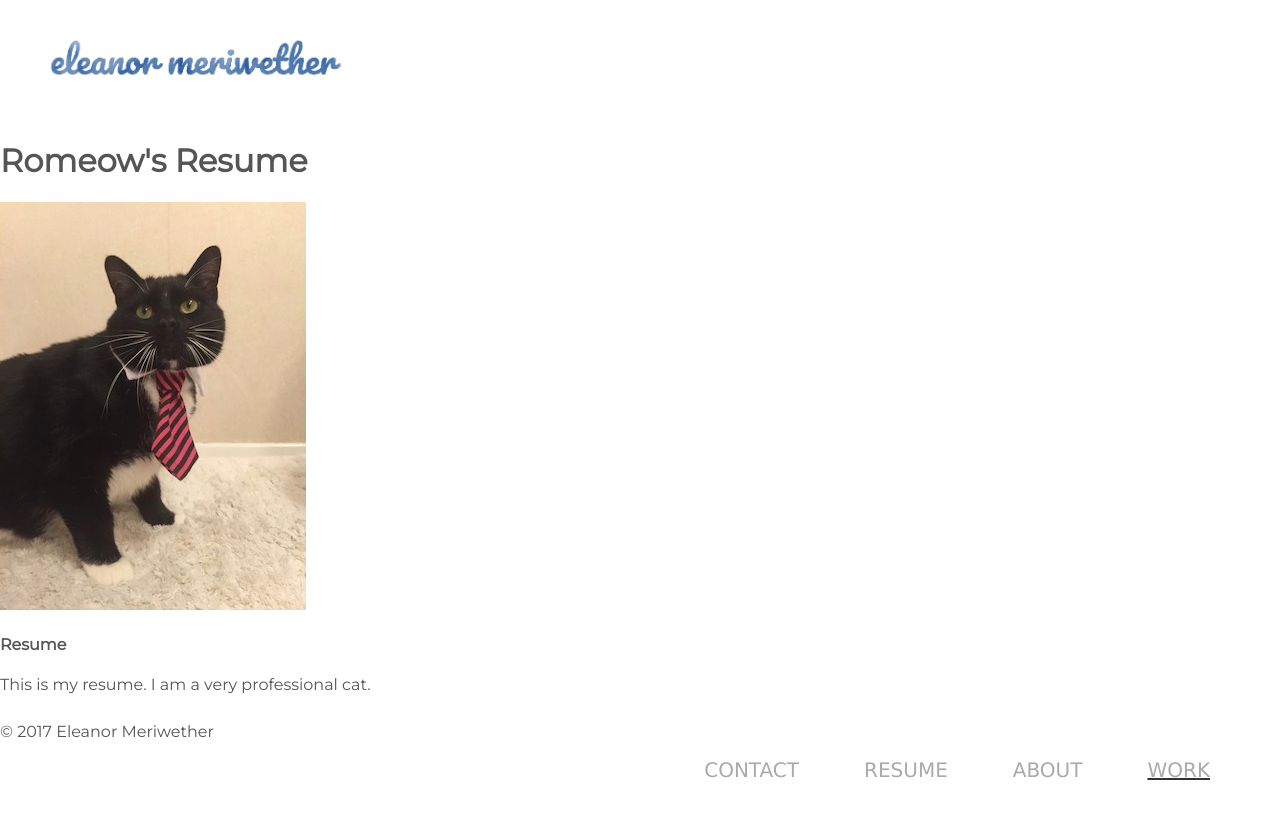
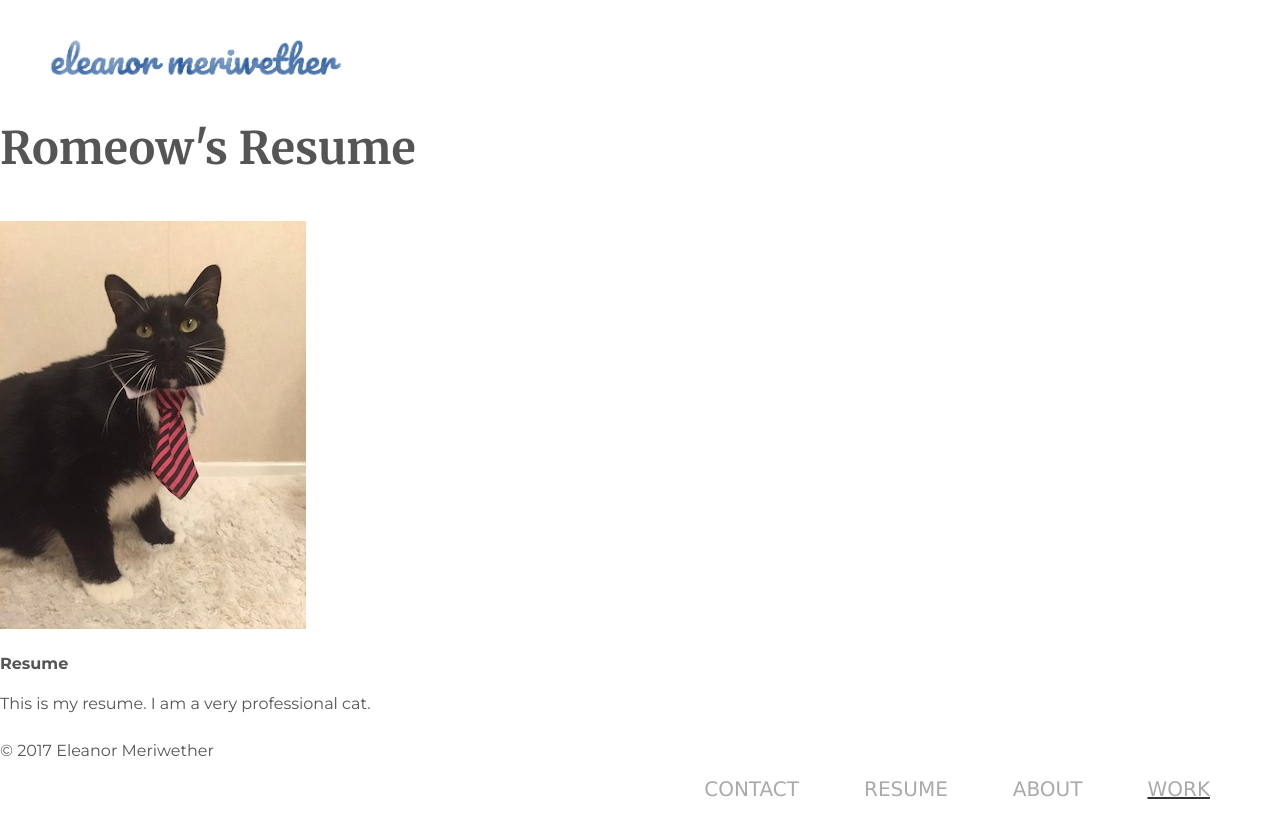
Before and after one commit to emeriwether/emeriwether.github.io, a Jekyll site: the page built from resume.html, in a window 1280 px wide. Shown: the top 838 px of the page. Built offline with Jekyll 4.4.1, drawn with Linux system fonts in a browser that asks for light colours; nearby versions of some CDN libraries.

Commit message:
change font on css

```diff
--- a/css/styles.css
+++ b/css/styles.css
@@ -1,14 +1,24 @@
-@import url('https://fonts.googleapis.com/css?family=Merriweather|Montserrat');
-
+@import url('https://fonts.googleapis.com/css?family=Merriweather:700|Montserrat:400,700');
 
 body {
     font-family: 'Montserrat', sans-serif;
     font-size: 16px;
-    font-weight: 300;
+    font-weight: 400;
     color: #555;
     margin: 0;
     padding: 0;
 }
+
+/* Text */
+h1 { font-family: 'Merriweather', serif; margin: 0 0 1em 0; font-size: 2.8em; font-weight: 700; }
+h2 { font-family: 'Merriweather', serif; margin: 0 0 .5em 0; font-size: 1.6em; font-weight: 700; line-height: 1.1em; }
+h3 { font-family: 'Merriweather', serif; margin: 0 0 .5em 0; font-size: 1.3em; font-weight: 700; }
+h3 { font-family: 'Merriweather', serif; margin: 0 0 1.5em 0; font-size: 1em; font-weight: 700; }
+
+p { margin: 0 0 1em 0; }
+
+a { color: #007eff; }
+a:visited { color: #65b1ff; }
 
 /*
 -----------
```
